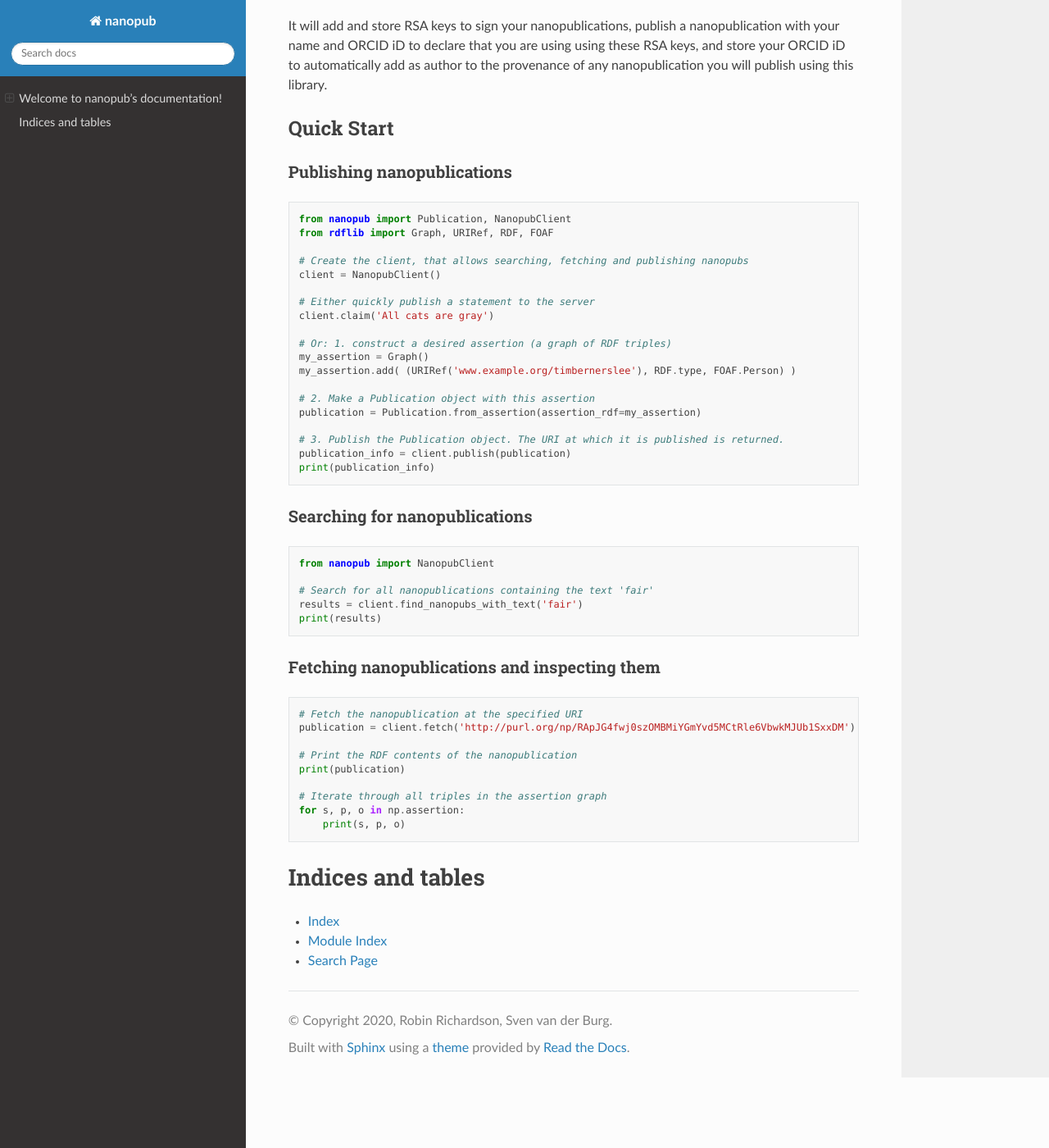
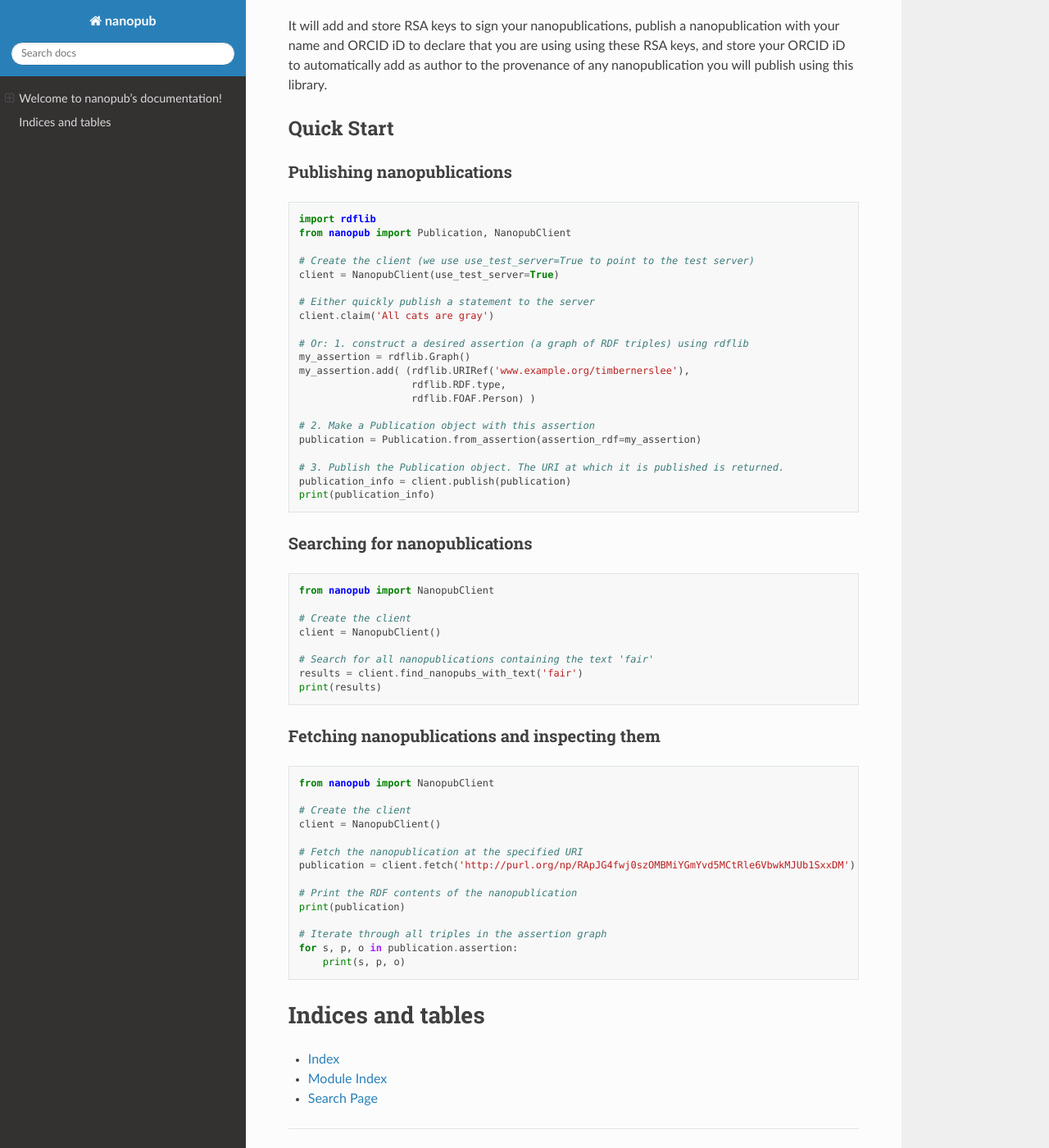
Before and after one commit to fair-workflows/nanopub, a Sphinx documentation site: the page built from docs/index.rst, in a window 1280 px wide and 1400 px high, scrolled down 546 px. Shown: the whole window at 82% size. Built offline with Sphinx 7.4.7 and the Read the Docs theme 2.0.0, drawn with Linux system fonts in a browser that asks for light colours; the version number is read from the project's files by our own code.

Commit message:
Fix code blocks in index

```diff
--- a/docs/index.rst
+++ b/docs/index.rst
@@ -41,19 +41,20 @@ Publishing nanopublications
 
 .. code:: python
 
+    import rdflib
+    from nanopub import Publication, NanopubClient
 
-    from nanopub import Publication, NanopubClient
-    from rdflib import Graph, URIRef, RDF, FOAF
-
-    # Create the client, that allows searching, fetching and publishing nanopubs
-    client = NanopubClient()
+    # Create the client (we use use_test_server=True to point to the test server)
+    client = NanopubClient(use_test_server=True)
 
     # Either quickly publish a statement to the server
     client.claim('All cats are gray')
 
-    # Or: 1. construct a desired assertion (a graph of RDF triples)
-    my_assertion = Graph()
-    my_assertion.add( (URIRef('www.example.org/timbernerslee'), RDF.type, FOAF.Person) )
+    # Or: 1. construct a desired assertion (a graph of RDF triples) using rdflib
+    my_assertion = rdflib.Graph()
+    my_assertion.add( (rdflib.URIRef('www.example.org/timbernerslee'),
+                       rdflib.RDF.type,
+                       rdflib.FOAF.Person) )
 
     # 2. Make a Publication object with this assertion
     publication = Publication.from_assertion(assertion_rdf=my_assertion)
@@ -69,6 +70,9 @@ Searching for nanopublications
 
     from nanopub import NanopubClient
 
+    # Create the client
+    client = NanopubClient()
+
     # Search for all nanopublications containing the text 'fair'
     results = client.find_nanopubs_with_text('fair')
     print(results)
@@ -79,6 +83,11 @@ Fetching nanopublications and inspecting them
 
 .. code:: python
 
+    from nanopub import NanopubClient
+
+    # Create the client
+    client = NanopubClient()
+
     # Fetch the nanopublication at the specified URI
     publication = client.fetch('http://purl.org/np/RApJG4fwj0szOMBMiYGmYvd5MCtRle6VbwkMJUb1SxxDM')
 
@@ -86,7 +95,7 @@ Fetching nanopublications and inspecting them
     print(publication)
 
     # Iterate through all triples in the assertion graph
-    for s, p, o in np.assertion:
+    for s, p, o in publication.assertion:
         print(s, p, o)
 
 Indices and tables
```
